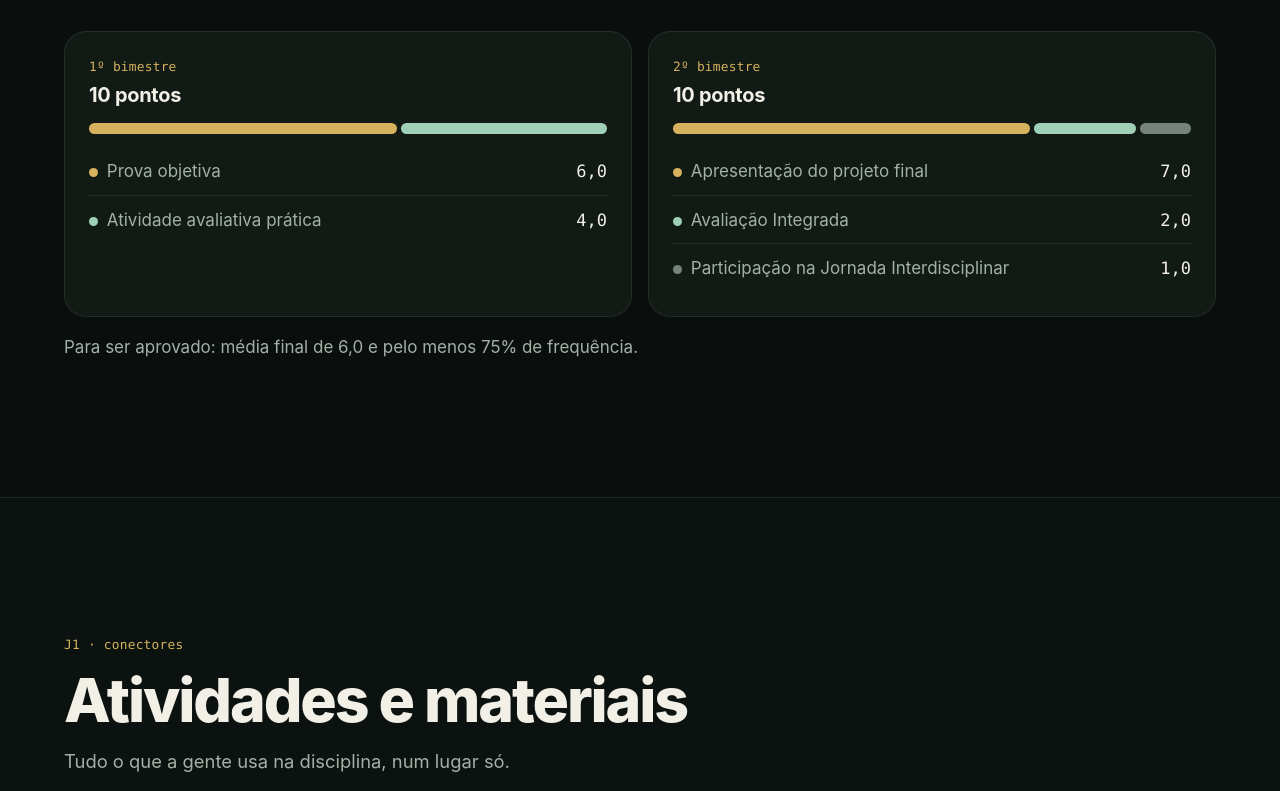
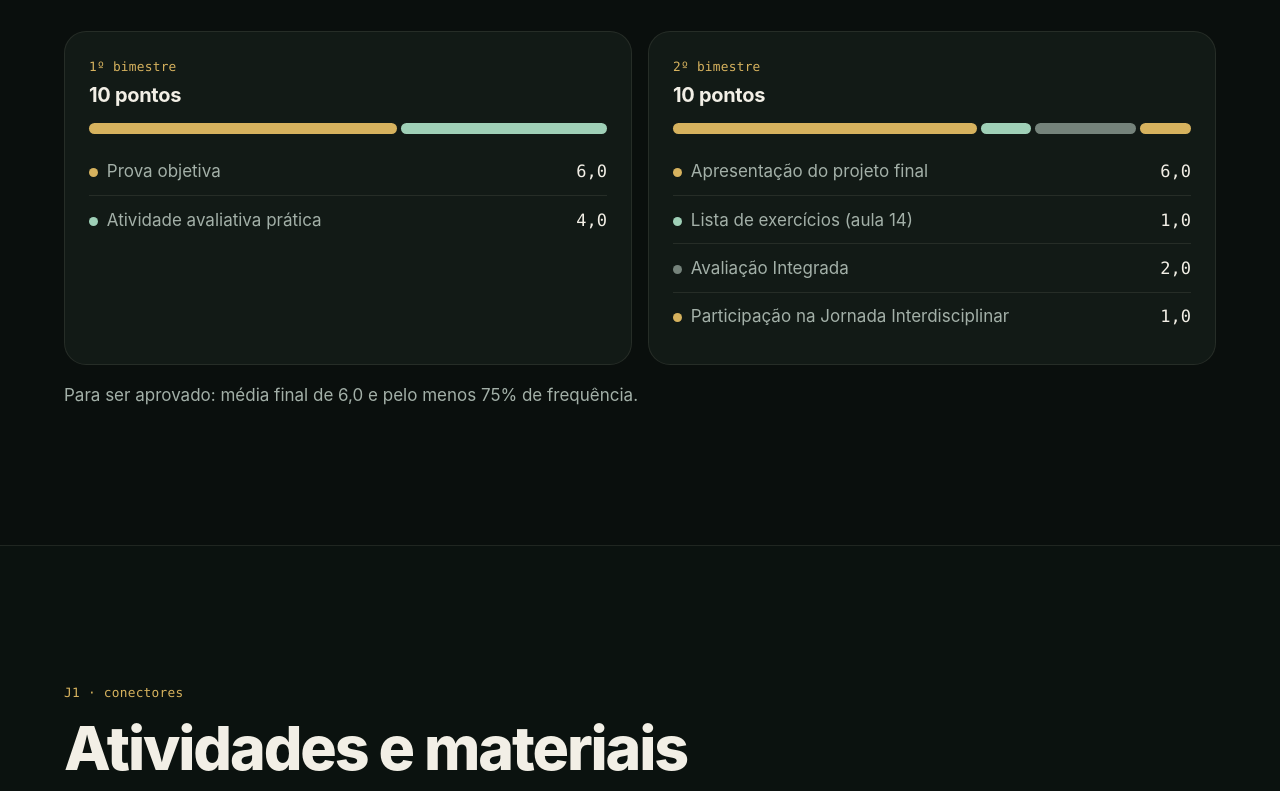
Before and after one commit to MARISTELAOLIVEIRA/adm-recursos, a plain HTML site: page index.html in a window 1280 px wide. Shown: the part 9040-9831 px from the top of the page. Drawn offline with nearby package versions, Linux system fonts and the light colour scheme; animation ran at ten frames a second; a web font is replaced by a local one.

Commit message:
Projeto final passa a valer 6,0; lista de exercícios da aula 14 vale 1,0
Co-Authored-By: Claude Opus 5.5 <noreply@anthropic.com>
Claude-Session: https://claude.ai/code/session_01UogPDSC7WaKdQc95RP3qLg

```diff
--- a/index.html
+++ b/index.html
@@ -458,9 +458,10 @@
           <div class="cartao" data-revela style="--i:1">
             <span class="olho">2º bimestre</span>
             <h3>10 pontos</h3>
-            <div class="pontos" aria-hidden="true"><span style="--pts:7"></span><span style="--pts:2"></span><span style="--pts:1"></span></div>
+            <div class="pontos" aria-hidden="true"><span style="--pts:6"></span><span style="--pts:1"></span><span style="--pts:2"></span><span style="--pts:1"></span></div>
             <ul class="partes">
-              <li><span>Apresentação do projeto final</span><strong>7,0</strong></li>
+              <li><span>Apresentação do projeto final</span><strong>6,0</strong></li>
+              <li><span>Lista de exercícios (aula 14)</span><strong>1,0</strong></li>
               <li><span>Avaliação Integrada</span><strong>2,0</strong></li>
               <li><span>Participação na Jornada Interdisciplinar</span><strong>1,0</strong></li>
             </ul>
```
Also changed, not shown: aulas/aula-17.html (+2 -2 lines), 1 other file.
